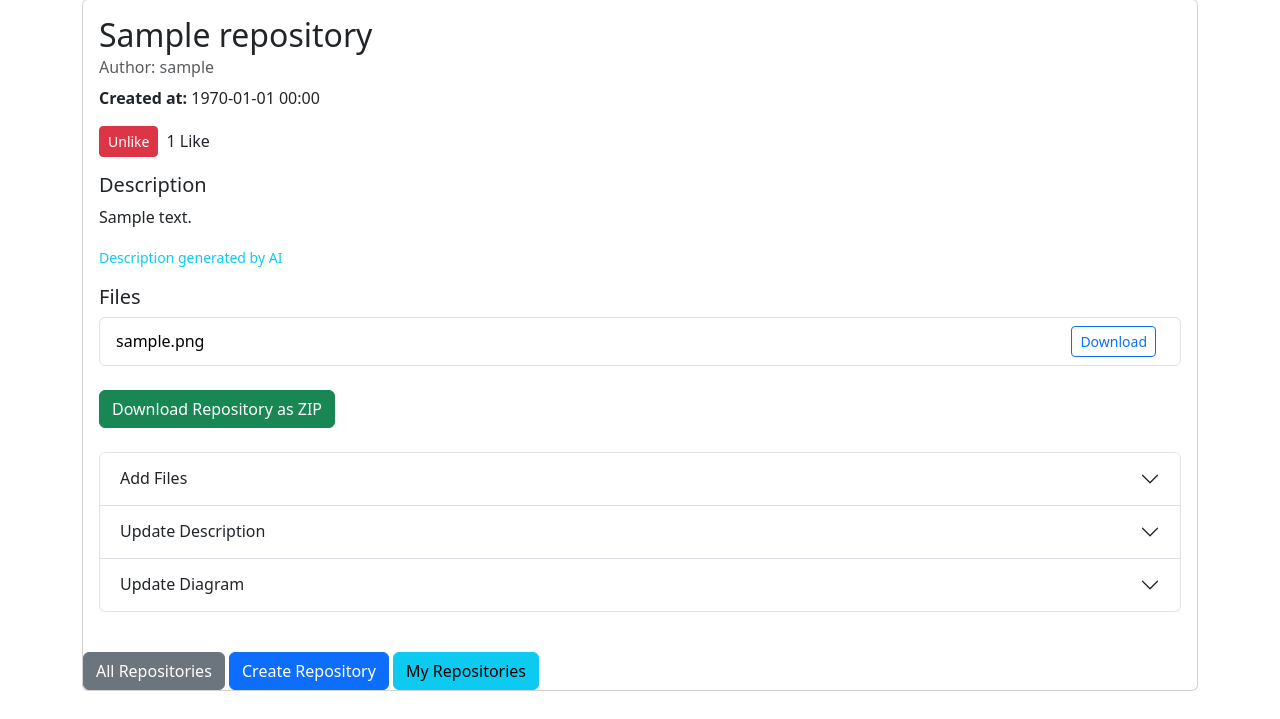
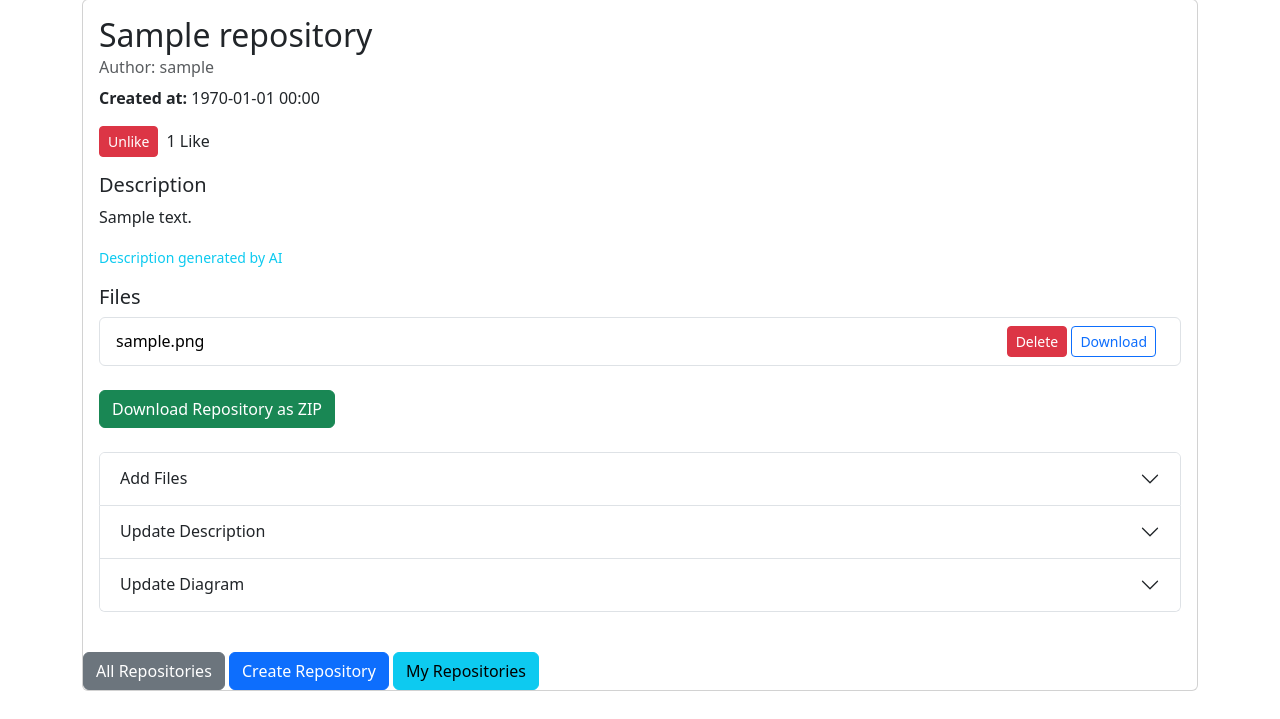
Before and after one commit to virg1n/ConfHub, a Flask app: a page that uses templates/view_repository.html in a window 1280 px wide. Shown: the part 81-800 px from the top of the page. Run offline with Flask 3, Linux system fonts and the light colour scheme; a user stored in the database is signed in; tables that the repository leaves empty hold one stand-in row (values such as "Sample post"); some libraries are stand-ins or nearby versions.

Commit message:
delete files

```diff
--- a/main.py
+++ b/main.py
@@ -22,6 +22,7 @@ import io
 import zipfile
 import requests
 
+DELETE_REPOS_LOCALLY = False
 
 # from VctSrch import vector_search_repos, description_to_embedding
 
@@ -944,19 +945,20 @@ def delete_file(file_id):
         flash("You do not have permission to delete files from this repository.", "error")
         return redirect(url_for('view_repositories'))
 
-    cursor = db.execute("SELECT name FROM users WHERE id = ?", (author_id,))
+    cursor = db.execute("SELECT username FROM users WHERE id = ?", (author_id,))
     author = cursor.fetchone()
 
     if not author:
         flash("Author not found.", "error")
         return redirect(url_for('view_repositories'))
 
-    author_name = author['name']
+    author_name = author['username']
     repo_name = repo['name']
 
     try:
         if os.path.exists(file['filepath']):
-            os.remove(file['filepath'])
+            if DELETE_REPOS_LOCALLY:
+                os.remove(file['filepath'])
         else:
             flash("File not found on the server.", "warning")
     except Exception as e:
@@ -1004,7 +1006,8 @@ def delete_repository(repo_id):
         if os.path.exists(repo_dir):
             # Remove the entire repository directory and its contents
             import shutil
-            shutil.rmtree(repo_dir)
+            if DELETE_REPOS_LOCALLY:
+                shutil.rmtree(repo_dir)
             print(f"Deleted repository directory: {repo_dir}")
         else:
             print(f"Repository directory not found: {repo_dir}")
--- a/templates/view_repository.html
+++ b/templates/view_repository.html
@@ -57,15 +57,17 @@
 
 
                             <div>
+                                <form action="{{ url_for('delete_file', file_id=file.id) }}" method="POST" class="d-inline" onsubmit="return confirm('Are you sure you want to delete this file?');">
+                                    <button type="submit" class="btn btn-sm btn-danger">Delete</button>
+                                </form>
                                 <!-- Download Button -->
                                 <a href="{{ url_for('download_file', file_id=file.id) }}" class="btn btn-sm btn-outline-primary me-2">Download</a>
 
-                                {% if current_user.get_id() == repo.user_id %}
+                                <!-- {% if current_user.get_id() == repo.user_id %} -->
                                     <!-- Delete Button -->
-                                    <form action="{{ url_for('delete_file', file_id=file.id) }}" method="POST" class="d-inline" onsubmit="return confirm('Are you sure you want to delete this file?');">
-                                        <button type="submit" class="btn btn-sm btn-danger">Delete</button>
-                                    </form>
-                                {% endif %}
+
+
+                                <!-- {% endif %} -->
                             </div>
                         </li>
                     {% endfor %}
```
Also changed, not shown: 1 other file.
